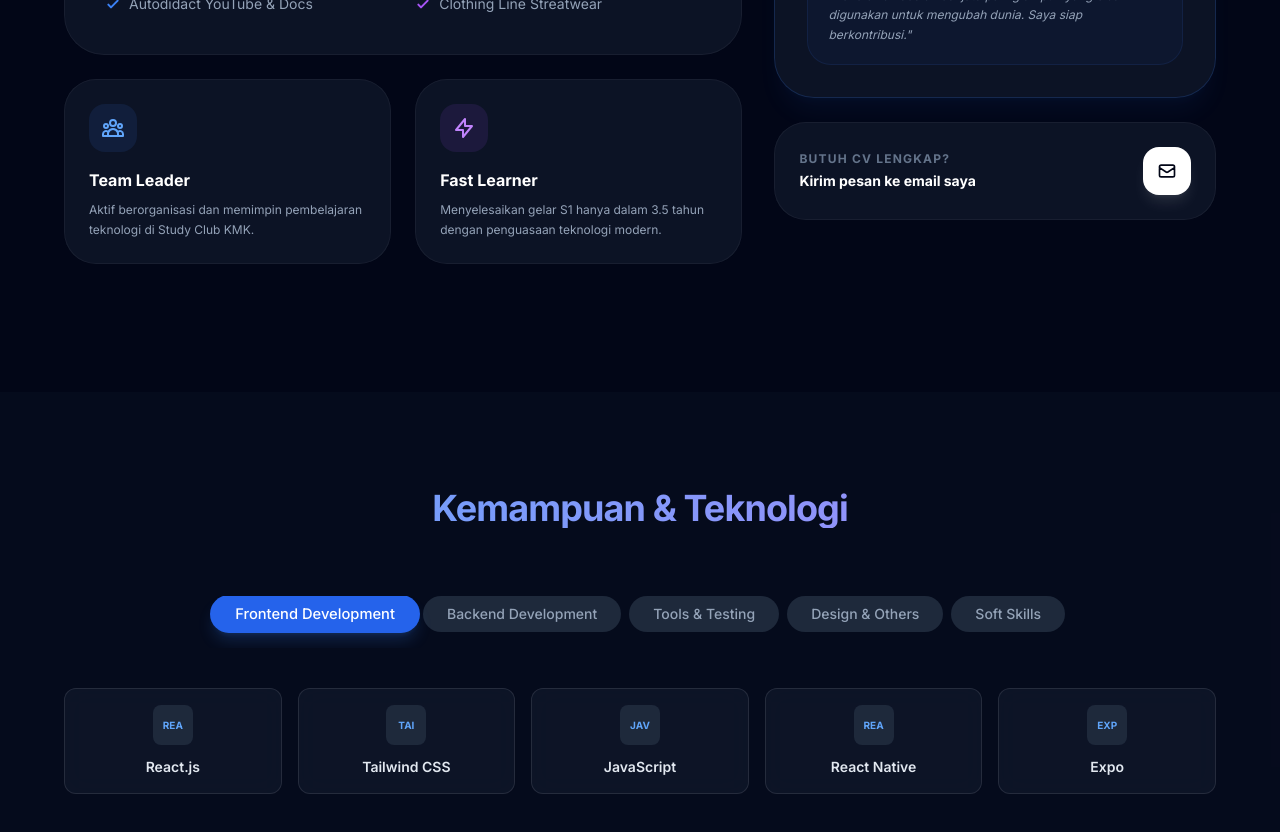
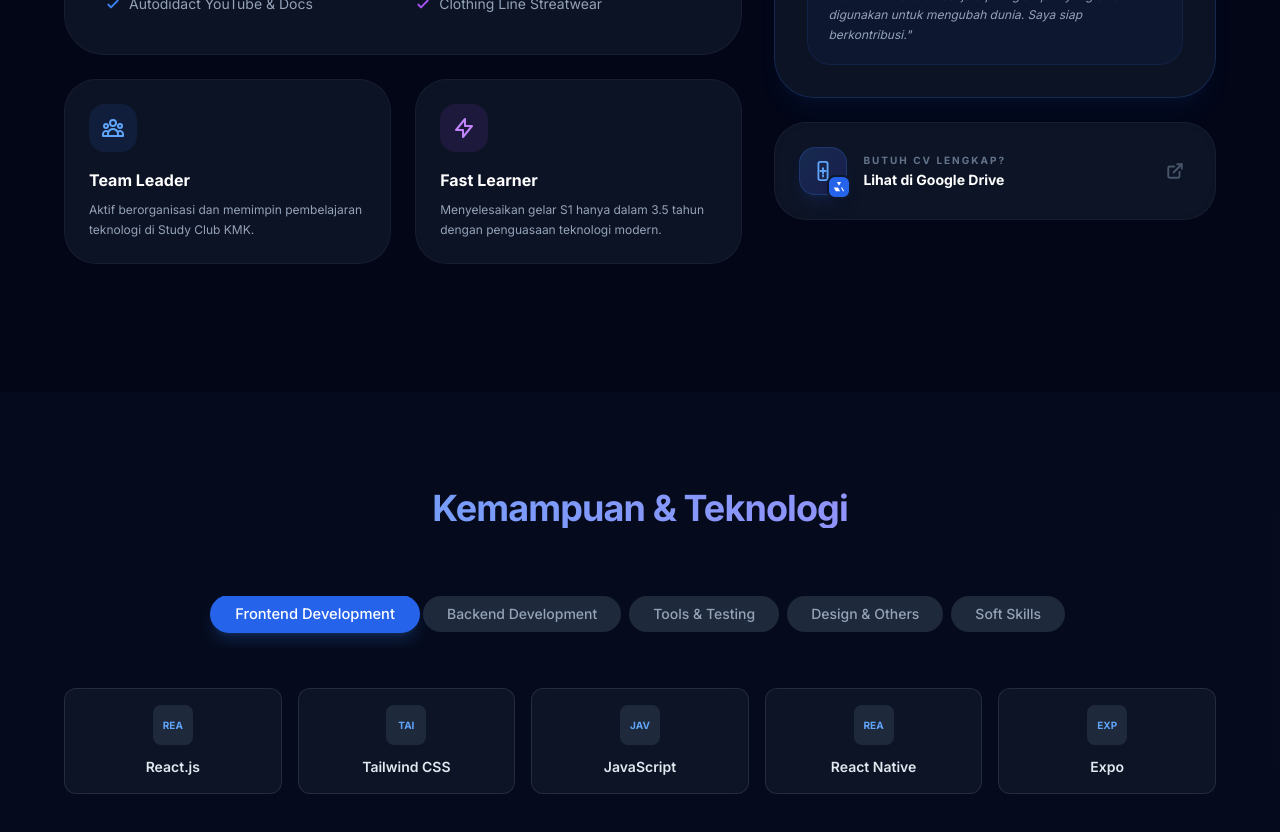
Before and after one commit to Kharell/karel, a React (Vite) app: page / in a window 1280 px wide. Shown: the part 1520-2352 px from the top of the page. Built offline with nearby package versions, Linux system fonts and the light colour scheme.

Commit message:
penambahan link cv

```diff
--- a/App.tsx
+++ b/App.tsx
@@ -499,30 +499,74 @@
               </div>
 
               {/* Contact Card Mini */}
-              <div className="glass p-6 rounded-[2rem] border-white/5 flex items-center justify-between group">
-                <div>
-                  <p className="text-xs text-slate-500 font-bold uppercase tracking-widest mb-1">
+              <div className="glass p-1 rounded-[2rem] border-white/5 overflow-hidden group">
+                <a
+                  href="https://drive.google.com/file/d/1iEuXyQx6IdGcGGuGURV_lJentyg771wd/view?usp=sharing"
+                  target="_blank"
+                  rel="noopener noreferrer"
+                  className="flex items-center gap-4 p-5 rounded-[1.8rem] bg-slate-900/40 hover:bg-blue-600/5 transition-all duration-500 group/link">
+                  {/* Icon Area - Dual Icon (Email + Drive) */}
+                  <div className="relative shrink-0">
+                    <div className="w-12 h-12 rounded-2xl bg-gradient-to-br from-blue-500/20 to-indigo-600/20 flex items-center justify-center text-blue-400 border border-blue-500/20 group-hover/link:scale-110 group-hover/link:border-blue-500/50 transition-all duration-500 shadow-lg shadow-blue-500/10">
+                      {/* Icon Google Drive */}
+                      <svg
+                        xmlns="http://www.w3.org/2000/svg"
+                        width="22"
+                        height="22"
+                        viewBox="0 0 24 24"
+                        fill="none"
+                        stroke="currentColor"
+                        strokeWidth="2"
+                        strokeLinecap="round"
+                        strokeLinejoin="round">
+                        <path d="M9 12h6" />
+                        <path d="M12 9v6" />
+                        <path d="M15 2H9a2 2 0 0 0-2 2v16a2 2 0 0 0 2 2h6a2 2 0 0 0 2-2V4a2 2 0 0 0-2-2z" />
+                        <path d="M12 18v-1" />
+                      </svg>
+                    </div>
+
+                    {/* Mini Icon Drive Overlay */}
+                    <div className="absolute -bottom-1 -right-1 w-6 h-6 bg-blue-600 rounded-lg border-2 border-[#0f172a] flex items-center justify-center shadow-lg">
+                      <svg
+                        viewBox="0 0 24 24"
+                        width="12"
+                        height="12"
+                        fill="white">
+                        <path d="M7.74 2L12 9.4L16.26 2H7.74ZM1.43 13L5.69 20.4H14.21L9.95 13H1.43ZM15.79 13L20.05 20.4H22.57L18.31 13H15.79Z" />
+                      </svg>
+                    </div>
+                  </div>
+
+                  {/* Text Area */}
+                  <div className="flex-1">
+                    <p className="text-[10px] text-slate-500 font-bold uppercase tracking-[0.2em] mb-0.5">
                       Butuh CV Lengkap?
                     </p>
-                  <p className="text-sm text-white font-bold">
-                    Kirim pesan ke email saya
+                    <div className="flex items-center gap-2">
+                      <p className="text-sm text-white font-bold group-hover/link:text-blue-400 transition-colors">
+                        Lihat di Google Drive
                       </p>
                     </div>
-                <a
-                  href={`mailto:${PERSONAL_INFO.email}`}
-                  className="w-12 h-12 rounded-2xl bg-white text-slate-950 flex items-center justify-center hover:scale-110 transition-all shadow-lg shadow-white/10">
+                  </div>
+
+                  {/* Action Icon */}
+                  <div className="w-8 h-8 rounded-full flex items-center justify-center text-slate-600 group-hover/link:text-blue-400 group-hover/link:bg-blue-400/10 group-hover/link:translate-x-1 transition-all duration-300">
                     <svg
-                    className="w-5 h-5"
+                      xmlns="http://www.w3.org/2000/svg"
+                      width="18"
+                      height="18"
+                      viewBox="0 0 24 24"
                       fill="none"
                       stroke="currentColor"
-                    viewBox="0 0 24 24">
-                    <path
+                      strokeWidth="2.5"
                       strokeLinecap="round"
-                      strokeLinejoin="round"
-                      strokeWidth="2"
-                      d="M3 8l7.89 5.26a2 2 0 002.22 0L21 8M5 19h14a2 2 0 002-2V7a2 2 0 00-2-2H5a2 2 0 00-2 2v10a2 2 0 002 2z"
-                    />
+                      strokeLinejoin="round">
+                      <path d="M18 13v6a2 2 0 0 1-2 2H5a2 2 0 0 1-2-2V8a2 2 0 0 1 2-2h6" />
+                      <polyline points="15 3 21 3 21 9" />
+                      <line x1="10" y1="14" x2="21" y2="3" />
                     </svg>
+                  </div>
                 </a>
               </div>
             </div>
```
Lines whose indentation alone changed are shown as unchanged.
